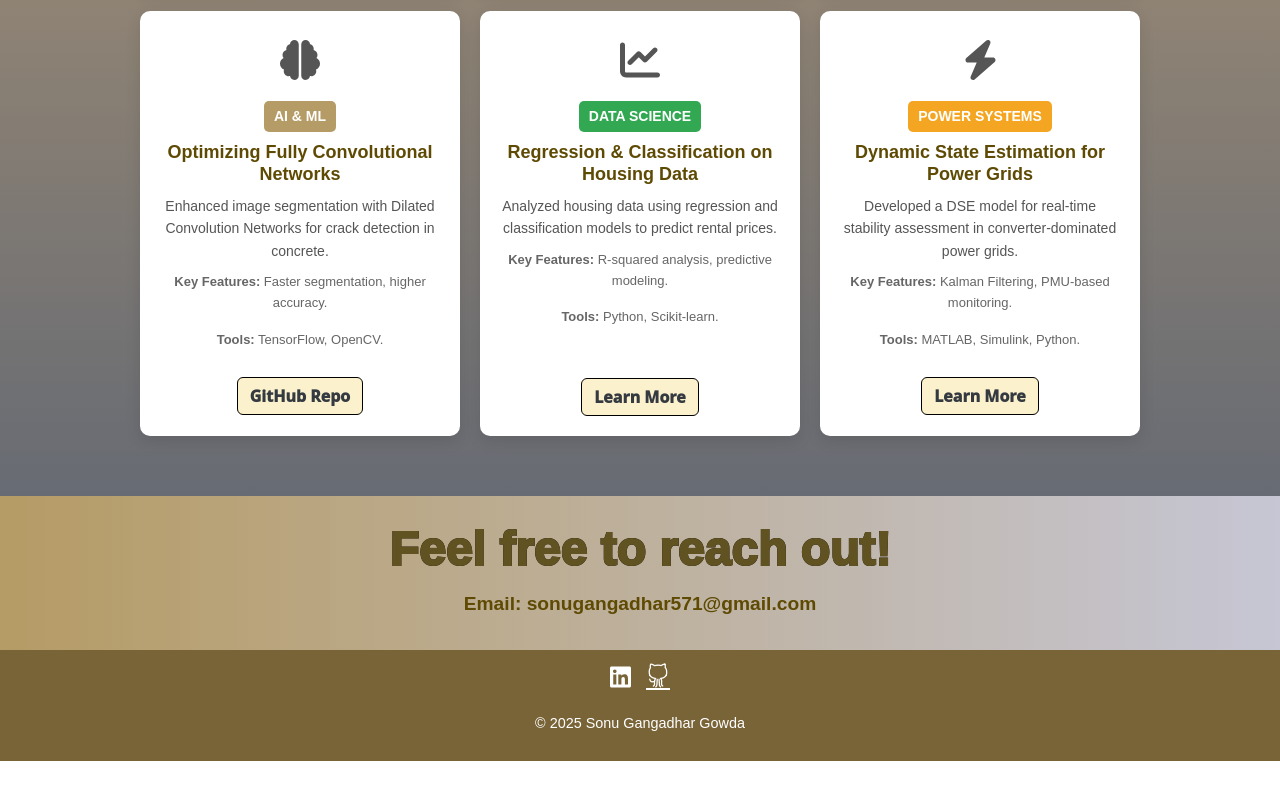
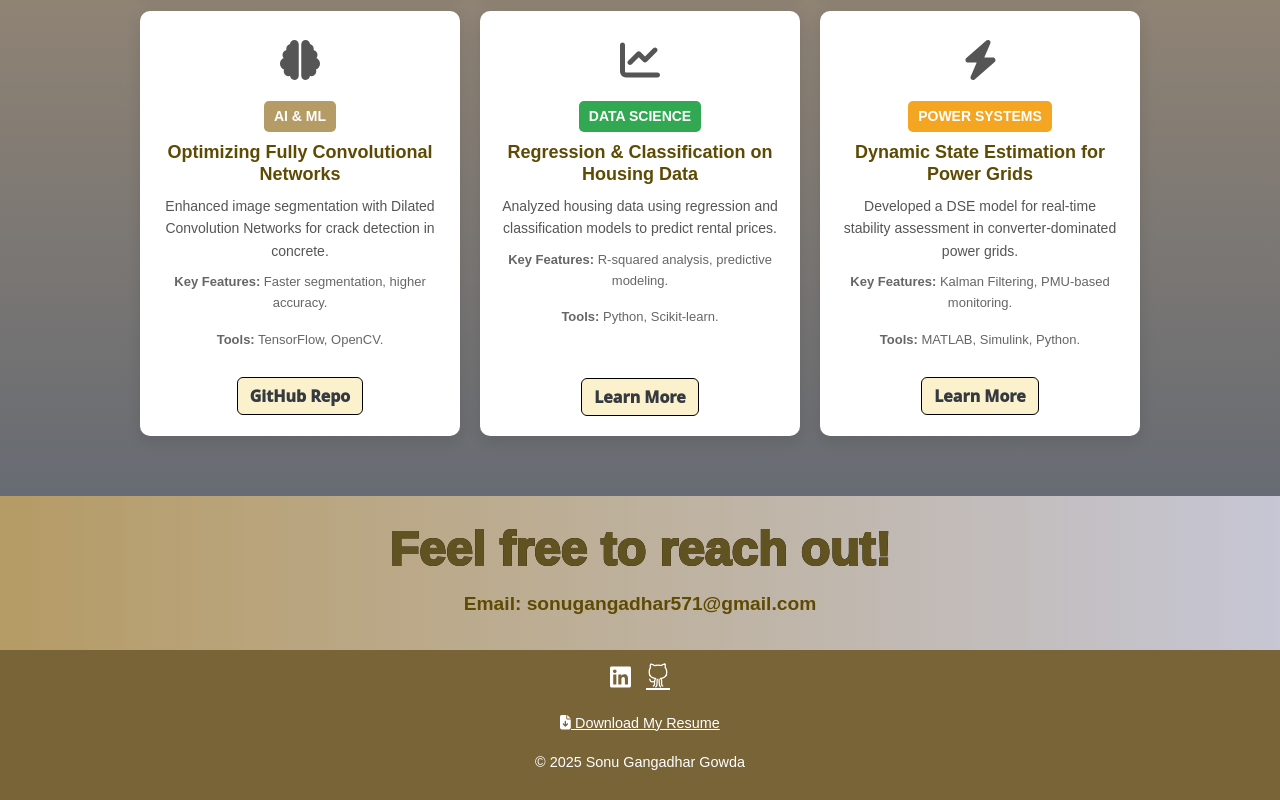
Before and after one commit to sonugangangadhar/MyPortfolio, a plain HTML site: page index.html in a window 1280 px wide. Shown: the part 3575-4375 px from the top of the page. Before the commit the page ends 4336 px from the top, so only its background shows below. Drawn offline with nearby package versions, Linux system fonts and the light colour scheme.

Commit message:
Resume link added

```diff
--- a/index.html
+++ b/index.html
@@ -49,8 +49,7 @@
         <div class="text-center">
             <div class="row justify-content-center">
                 <div class="col-lg-10">
-                    <img src="assets/img/MyImage.jpeg" alt="Sonu Gangadhar Gowda"
-                        class="profile-image" width="200">
+                    <img src="assets/img/MyImage.jpeg" alt="Sonu Gangadhar Gowda" class="profile-image" width="200">
                     <h2 class="heading mt-0">Welcome to My Portfolio</h2>
                     <div class="text ">
                         <p class="mb-4">
@@ -211,7 +210,8 @@
                 <p class="key-features"><strong>Key Features:</strong> Data preprocessing, feature engineering,
                     automated training.</p>
                 <p class="tools"><strong>Tools:</strong> Python, Scikit-learn, TensorFlow.</p>
-                <a href="https://github.com/sonugangangadhar/EdgeML-LatencyEnergy" class="btn btn-primary ">GitHub Repo</a>
+                <a href="https://github.com/sonugangangadhar/EdgeML-LatencyEnergy" class="btn btn-primary ">GitHub
+                    Repo</a>
             </div>
 
             <!-- Project 2 -->
@@ -256,7 +256,8 @@
                 </p>
                 <p class="key-features"><strong>Key Features:</strong> Faster segmentation, higher accuracy.</p>
                 <p class="tools"><strong>Tools:</strong> TensorFlow, OpenCV.</p>
-                <a href="https://github.com/sonugangangadhar/optimizing-fcnn" class="btn btn-primary btn-xl">GitHub Repo</a>
+                <a href="https://github.com/sonugangangadhar/optimizing-fcnn" class="btn btn-primary btn-xl">GitHub
+                    Repo</a>
             </div>
 
             <!-- Project 5 -->
@@ -311,10 +312,17 @@
     <footer class="footer text-center">
         <div class="container">
             <ul class="social-links">
-                <li><a href="https://www.linkedin.com/in/sonu-gangadhar/" class="social-icon"><i class="fab fa-linkedin"></i></a></li>
+                <li><a href="https://www.linkedin.com/in/sonu-gangadhar/" class="social-icon"><i
+                            class="fab fa-linkedin"></i></a></li>
                 <li><a href="https://github.com/sonugangangadhar" class="social-icon"><i
                             class="icon-social-github"></i></a></li>
             </ul>
+            <p class="footer-text">
+                <a href="https://github.com/sonugangangadhar/MyPortfolio/raw/main/Resume%203.pdf"
+                    download="Sonu_Gangadhar_Resume.pdf" class="resume-link footer-text">
+                    <i class="fas fa-file-download"></i> Download My Resume
+                </a>
+            </p>
             <p class="footer-text">© 2025 Sonu Gangadhar Gowda</p>
         </div>
     </footer>
```
